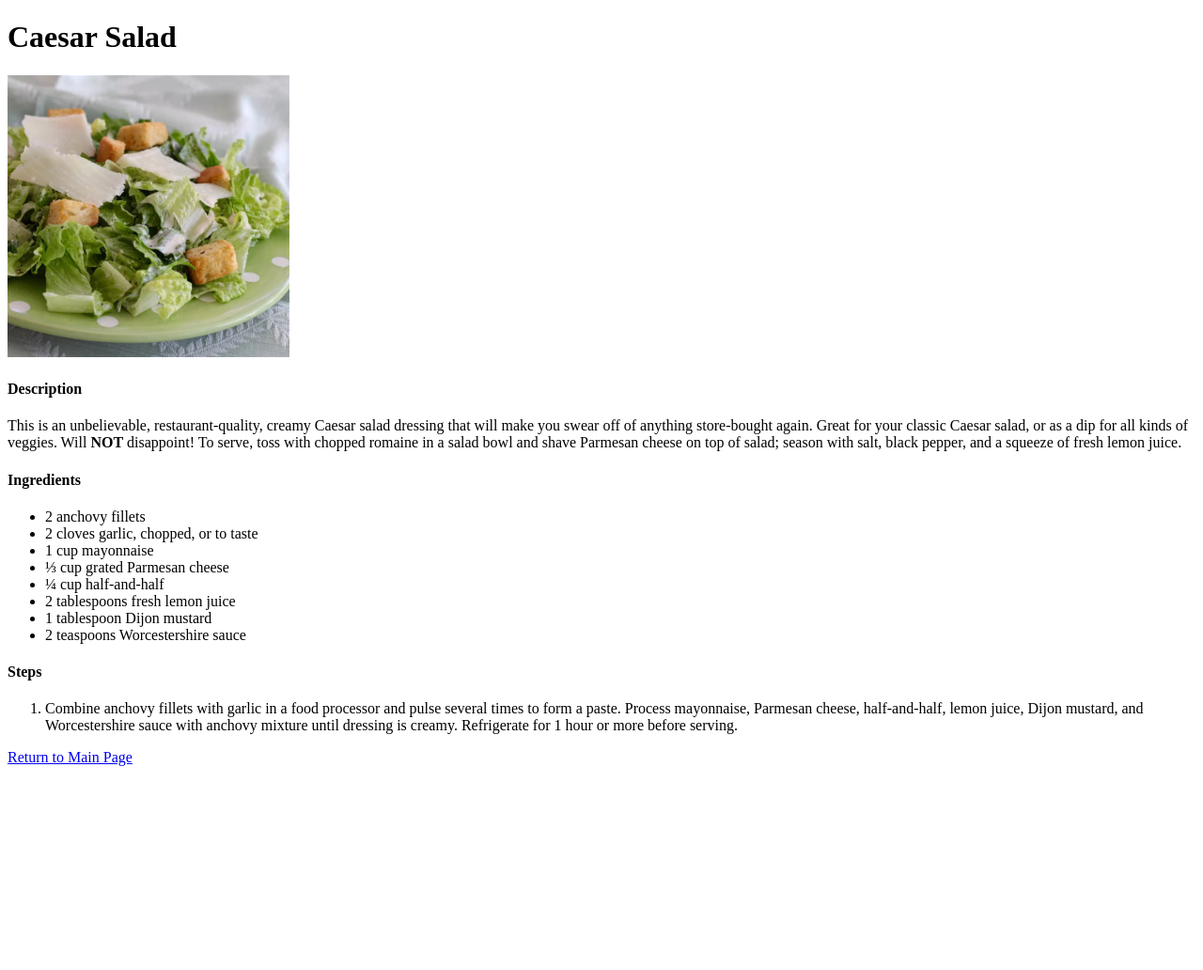
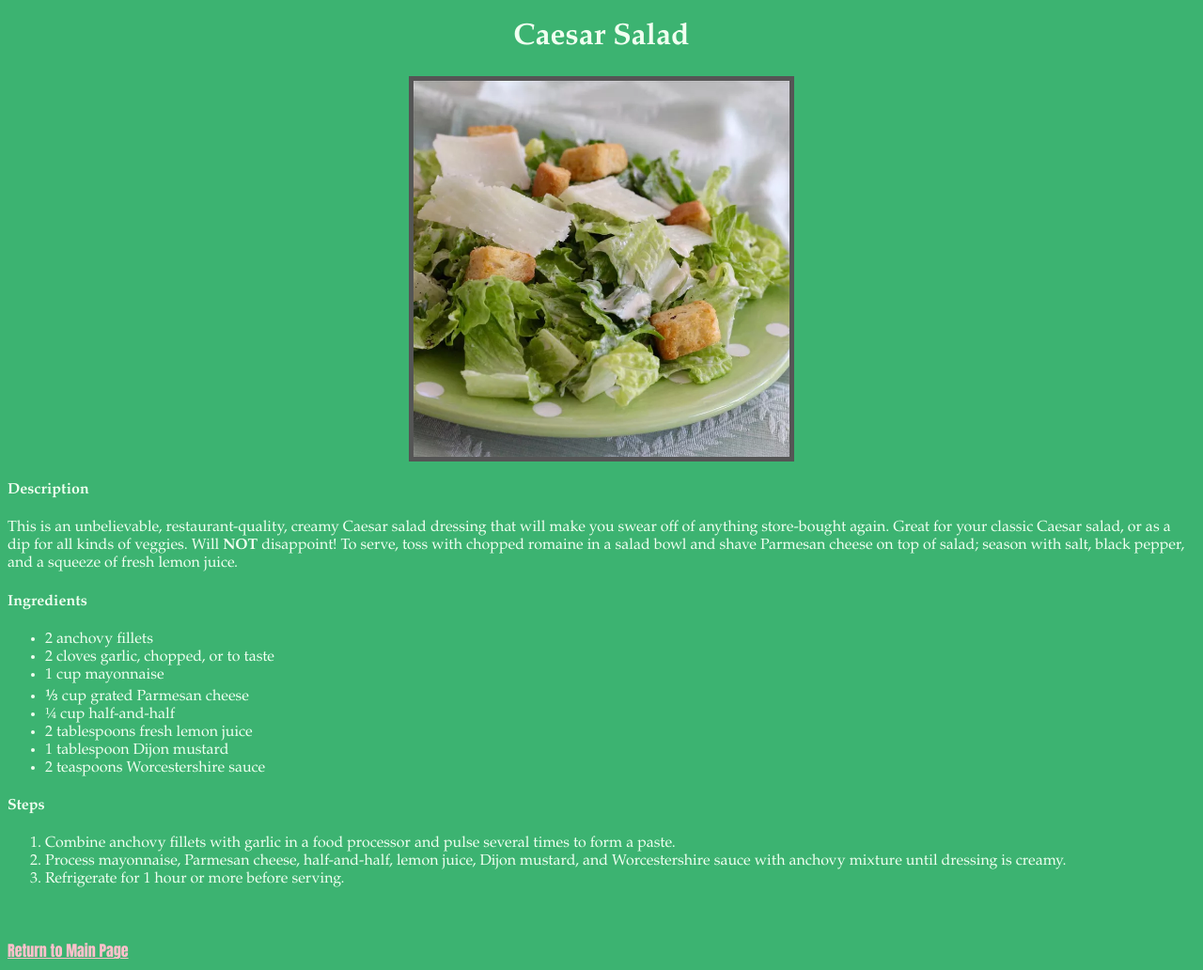
Before and after one commit to EugeneL11/odin-recipes, a plain HTML site: page recipes/salad.html in a window 1280 px wide. Shown: the whole page at 94% size. Before the commit the page ends 823 px from the top, so only its background shows below. Drawn offline with Linux system fonts and the light colour scheme.

Commit message:
make the css file

```diff
--- a/recipes/salad.html
+++ b/recipes/salad.html
@@ -3,6 +3,7 @@
     <head>
         <meta charset="utf-8">
         <title>Caesar Salad</title>
+        <link rel="stylesheet" href="../styles.css" />
     </head>
 
     <body>
@@ -34,12 +35,13 @@
         <h4>Steps</h4>
             <ol>
                 <li>Combine anchovy fillets with garlic in a food processor and pulse several times to form
-                    a paste. Process mayonnaise, Parmesan cheese, half-and-half, lemon juice, Dijon mustard,
-                    and Worcestershire sauce with anchovy mixture until dressing is creamy. Refrigerate for
-                    1 hour or more before serving.
-                </li>
+                    a paste. </li>
+                <li>Process mayonnaise, Parmesan cheese, half-and-half, lemon juice, Dijon mustard,
+                    and Worcestershire sauce with anchovy mixture until dressing is creamy. </li>
+                <li>Refrigerate for 1 hour or more before serving.</li>
             </ol>
-
-        <a href="../index.html" rel="noopener noreferrer">Return to Main Page</a>
+        <br />
+        <br />
+        <a href="../index.html" rel="noopener noreferrer" class="return">Return to Main Page</a>
     </body>
 </html>
--- /dev/null
+++ b/styles.css
@@ -0,0 +1,28 @@
+* {
+    font-family: Palatino, "Palatino LT STD", "Palatino Linotype", "Book Antiqua", Georgia, serif;
+    color: honeydew;
+}
+
+body {
+    background-color: mediumseagreen;
+}
+
+h1 {
+    text-align: center;
+    font-weight: bold;
+}
+
+img {
+    display: block;
+    margin-left: auto;
+    margin-right: auto;
+    width: 400px;
+    height: auto;
+    border: 5px solid #555;
+}
+
+.return {
+    font-weight: bold;
+    color: pink;
+    font-family: Impact, Haettenschweiler, 'Arial Narrow Bold', sans-serif;
+}
```
Also changed, not shown: index.html (+4 -2 lines), recipes/bagel.html (+4 -2 lines), recipes/nachos.html (+4 -2 lines).
